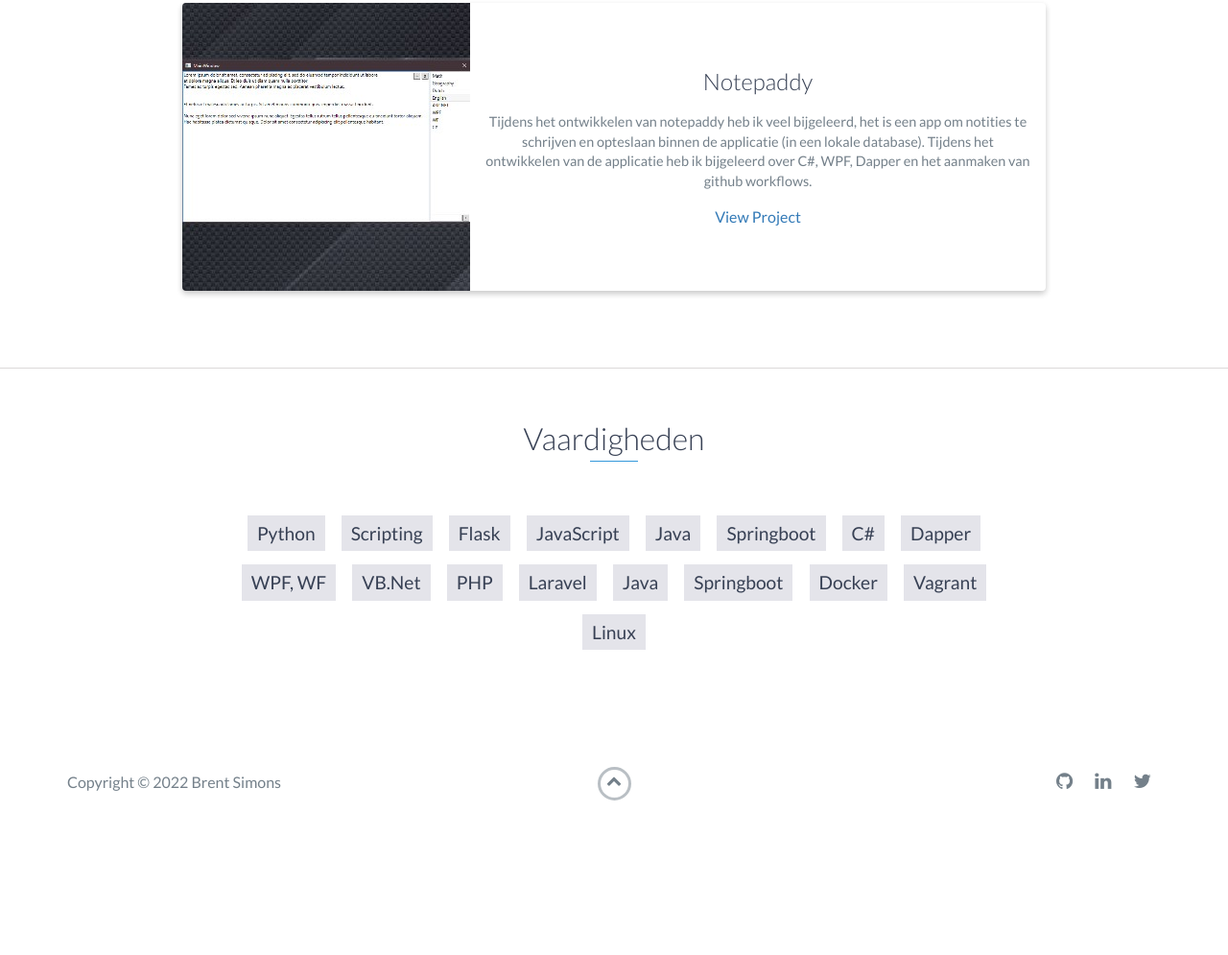
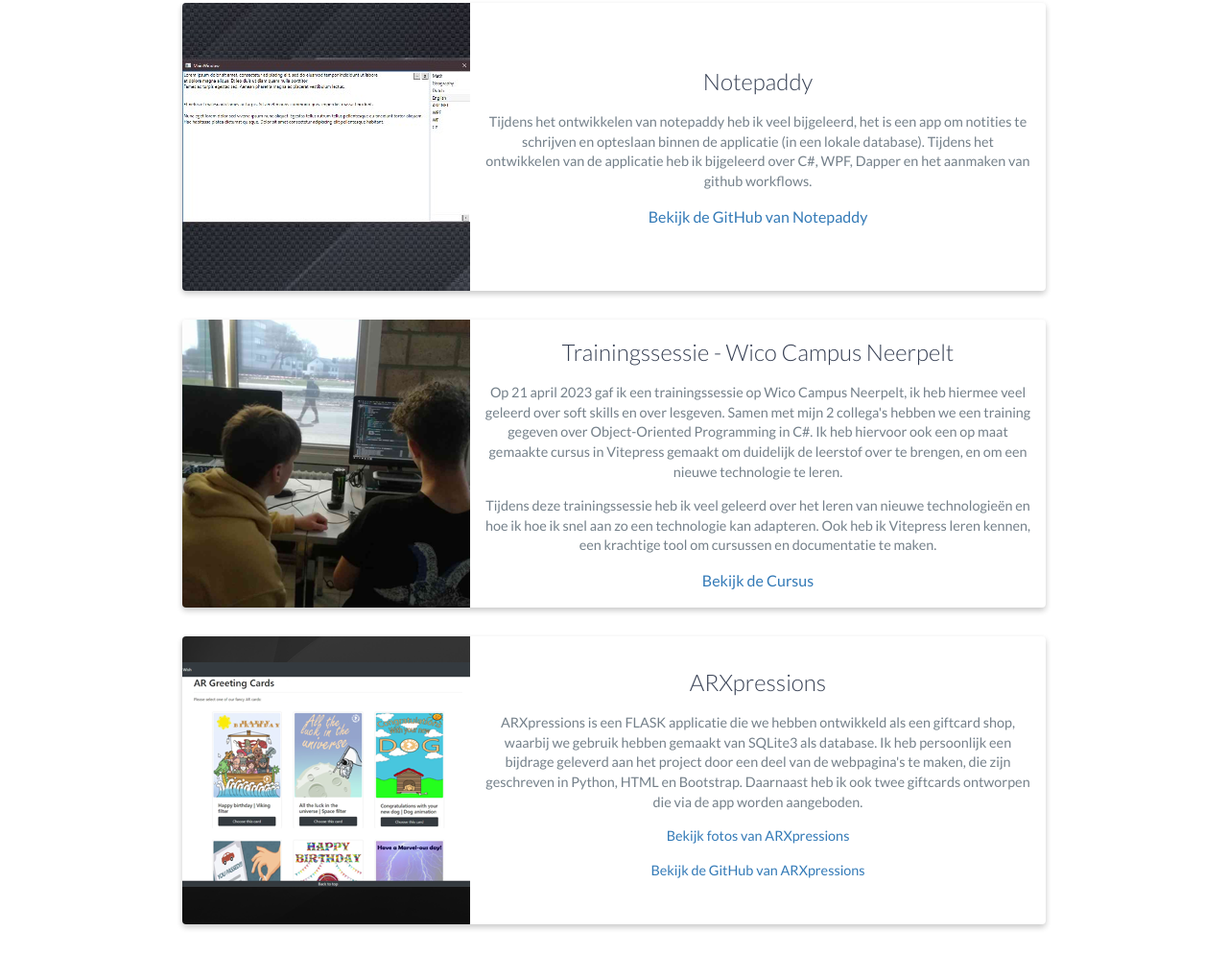
Before and after one commit to BRSimons15/Portfolio, a website: page index.html in a window 1280 px wide. Shown: the part 2145-3140 px from the top of the page at 96% size. Before the commit the page ends 3033 px from the top, so only its background shows below. Drawn offline with nearby package versions, Linux system fonts and the light colour scheme.

Commit message:
Add Project "ARXpresions" and project "Training Wico Campus Neerpelt"

```diff
--- a/index.html
+++ b/index.html
@@ -135,6 +135,7 @@
                 <!-- End .project-info -->
             </div>
             <!-- End .project -->
+
             <div class="project shadow-large">
                 <div class="project-image">
                     <img src="images/notepaddy_small.jpg"/>
@@ -147,7 +148,55 @@
                         schrijven en opteslaan binnen de applicatie (in een lokale database). Tijdens het ontwikkelen
                         van de applicatie heb ik bijgeleerd over C#, WPF, Dapper en het aanmaken van github workflows.
                     </p>
-                    <a href="https://github.com/BRSimons15/Notepaddy" target="_blank">View Project</a>
+                    <a href="https://github.com/BRSimons15/Notepaddy" target="_blank">Bekijk de GitHub van Notepaddy</a>
+                </div>
+                <!-- End .project-info -->
+            </div>
+            <!-- End .project -->
+
+            <div class="project shadow-large">
+                <div class="project-image">
+                    <img src="images/training.png"/>
+                </div>
+                <!-- End .project-image -->
+                <div class="project-info">
+                    <h3>Trainingssessie - Wico Campus Neerpelt</h3>
+                    <p>
+                        Op 21 april 2023 gaf ik een trainingssessie op Wico Campus Neerpelt, ik heb hiermee veel geleerd
+                        over soft skills en over lesgeven. Samen met mijn 2 collega's hebben we een training gegeven
+                        over Object-Oriented Programming in C#. Ik heb hiervoor ook een op maat gemaakte cursus in
+                        Vitepress gemaakt om duidelijk de leerstof over te brengen, en om een nieuwe technologie te
+                        leren.
+                    </p>
+                    <p>
+                        Tijdens deze trainingssessie heb ik veel geleerd over het leren van nieuwe technologieën en hoe
+                        ik hoe ik snel aan zo een technologie kan adapteren. Ook heb ik Vitepress leren kennen, een
+                        krachtige tool om cursussen en documentatie te maken.
+                    </p>
+                    <a href="https://brentsimons.github.io/CursusCSharp/" target="_blank">Bekijk de Cursus</a>
+                </div>
+                <!-- End .project-info -->
+            </div>
+            <!-- End .project -->
+
+            <div class="project shadow-large">
+                <div class="project-image">
+                    <img src="images/arxpressions.png"/>
+                </div>
+                <!-- End .project-image -->
+                <div class="project-info">
+                    <h3>ARXpressions</h3>
+                    <p>
+                        ARXpressions is een FLASK applicatie die we hebben ontwikkeld als een giftcard shop, waarbij we
+                        gebruik hebben gemaakt van SQLite3 als database. Ik heb persoonlijk een bijdrage geleverd aan
+                        het project door een deel van de webpagina's te maken, die zijn geschreven in Python, HTML en
+                        Bootstrap. Daarnaast heb ik ook twee giftcards ontworpen die via de app worden aangeboden.
+                    </p>
+                    <p><a href="arxpressions_pages.html" target="_blank">Bekijk fotos van ARXpressions</a>
+                    </p>
+                    <p><a href="https://github.com/BrentSimons/ARXpressions" target="_blank">Bekijk de GitHub van
+                        ARXpressions</a>
+                    </p>
                 </div>
                 <!-- End .project-info -->
             </div>
@@ -185,7 +234,7 @@
         <div class="row">
             <div class="col-sm-5 copyright">
                 <p>
-                    Copyright &copy; <span id="current-year">2022</span> Brent Simons
+                    Copyright &copy; <span id="current-year">2023</span> Brent Simons
                 </p>
             </div>
             <div class="col-sm-2 top">
@@ -202,8 +251,9 @@
                     </li>
 
                     <li>
-                        <a href="https://www.linkedin.com/in/brent-simons-5b3867252/" target="_blank"><i class="fa fa-linkedin"
-                                                                                   aria-hidden="true"></i></a>
+                        <a href="https://www.linkedin.com/in/brent-simons-5b3867252/" target="_blank"><i
+                                class="fa fa-linkedin"
+                                aria-hidden="true"></i></a>
                     </li>
 
                     <li>
```
Also changed, not shown: arxpressions_pages.html (added, +48 -0 lines), images/ARXpressions/1.png (added), images/ARXpressions/2.png (added), images/ARXpressions/3.png (added), images/ARXpressions/4.png (added), images/ARXpressions/5.png (added), images/ARXpressions/6.png (added), images/arxpressions.png (added), images/training.png (added).
